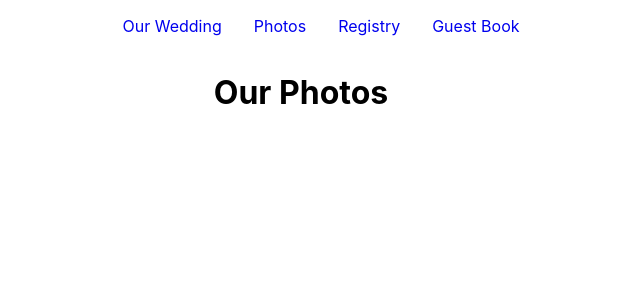
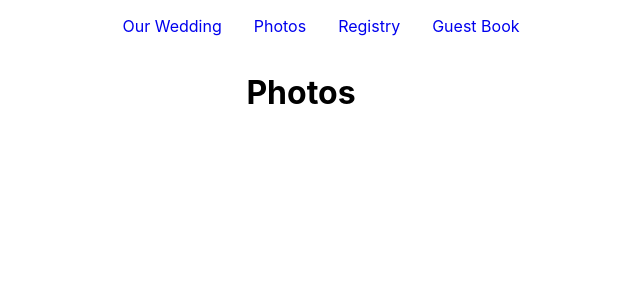
Before and after one commit to mikebkim/weddings, a React (Create React App) app: page /photos in a window 1280 px wide. Shown: the top 300 px of the page, without its empty margins (339-979 px from the left). Built offline with nearby package versions, Linux system fonts and the light colour scheme.

Commit message:
fixing photos

```diff
--- a/package.json
+++ b/package.json
@@ -7,6 +7,7 @@
     "react": "^16.8.6",
     "react-dom": "^16.8.6",
     "react-image": "^2.1.1",
+    "react-images-upload": "^1.2.6",
     "react-router-dom": "^5.0.0",
     "react-scripts": "2.1.8"
   },
--- a/src/pages/HomePage/HomePage.jsx
+++ b/src/pages/HomePage/HomePage.jsx
@@ -7,6 +7,7 @@ const HomePage = () => {
         <h1>Nick & Emily</h1>
         <p>May 8th, 2020 - New Orleans</p>
         <Img className="home-image" src={"https://i.imgur.com/Fynn9e2.jpg"} alt="nick and emily" />
+        <h2>- Our Story -</h2>
     </div>
 }
 
--- a/src/pages/PhotoPage/PhotoPage.jsx
+++ b/src/pages/PhotoPage/PhotoPage.jsx
@@ -3,7 +3,7 @@ import './PhotoPage.scss'
 
 const PhotoPage = () => {
     return <div className="PhotoPage">
-        <h1>Our Photos</h1>
+        <h1>Photos</h1>
         </div>
 }
 
--- a/src/pages/PhotoPage/PhotoPage.scss
+++ b/src/pages/PhotoPage/PhotoPage.scss
@@ -1,4 +1,5 @@
 .PhotoPage {
-    display: flex;
-    justify-content: center;
+  display: flex;
+  flex-direction: column;
+  align-items: center;
 }
```
Also changed, not shown: 1 other file (tests, documents, lock files or other folders).
